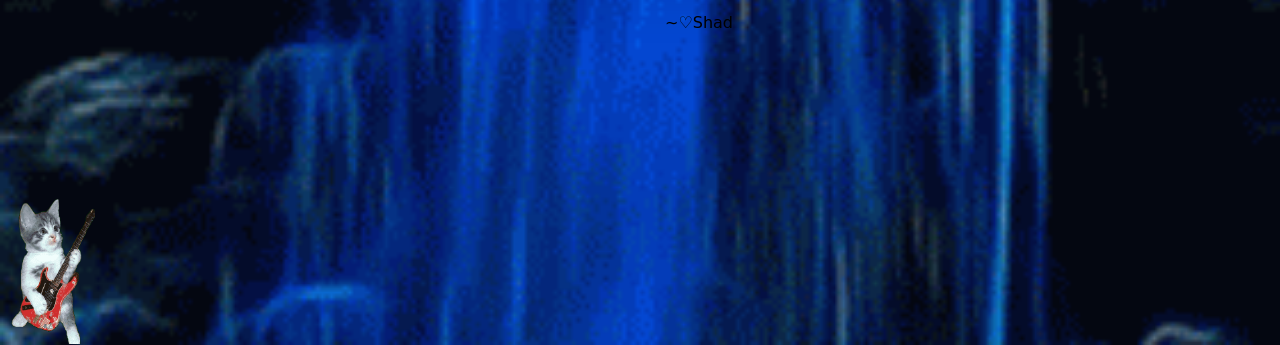
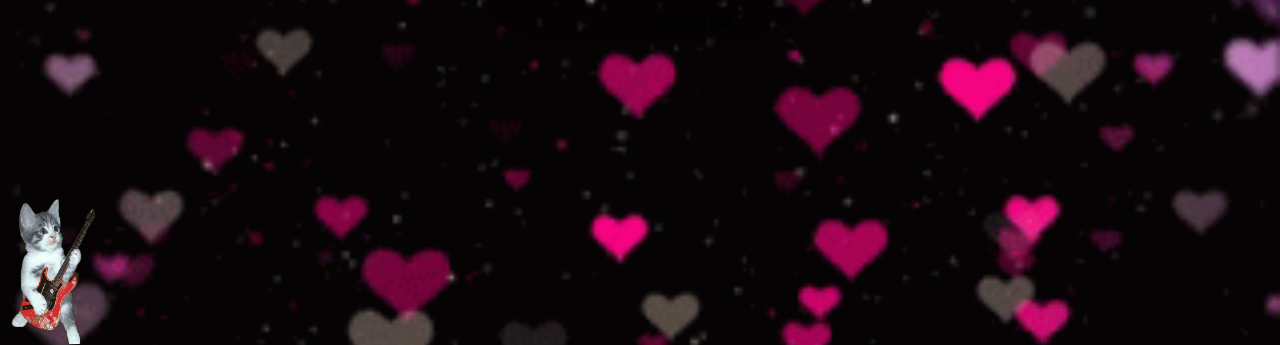
Before and after one commit to mohddilshad76/Special-For-You, a plain HTML site: page index.html in a window 1280 px wide. Shown: the part 455-800 px from the top of the page. Drawn offline with Linux system fonts and the light colour scheme.

Commit message:
Update style.css

```diff
--- a/style.css
+++ b/style.css
@@ -1,6 +1,6 @@
 body {
     height: 96vh;
-    background-image: url('bg.gif');
+    background-image: url('bg1.gif');
     background-repeat: no-repeat;
     background-size: cover;
 }
```
